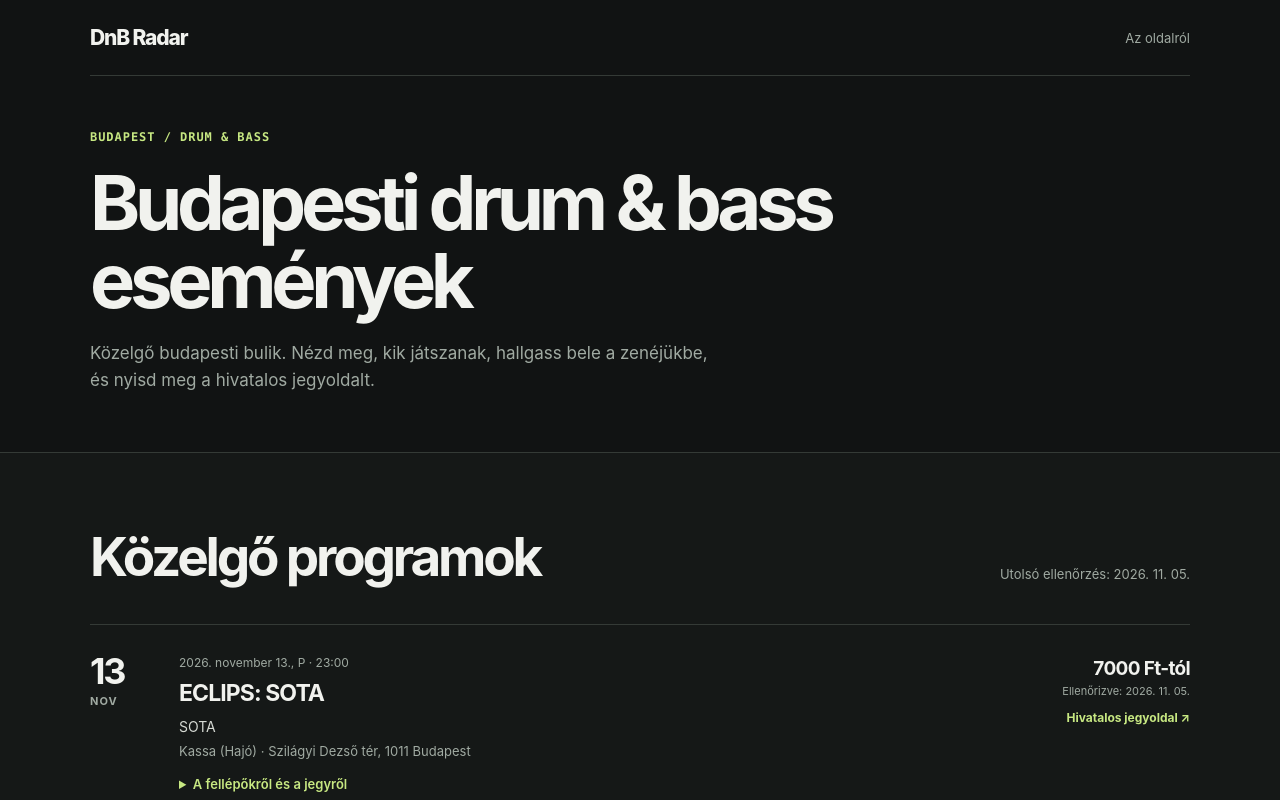
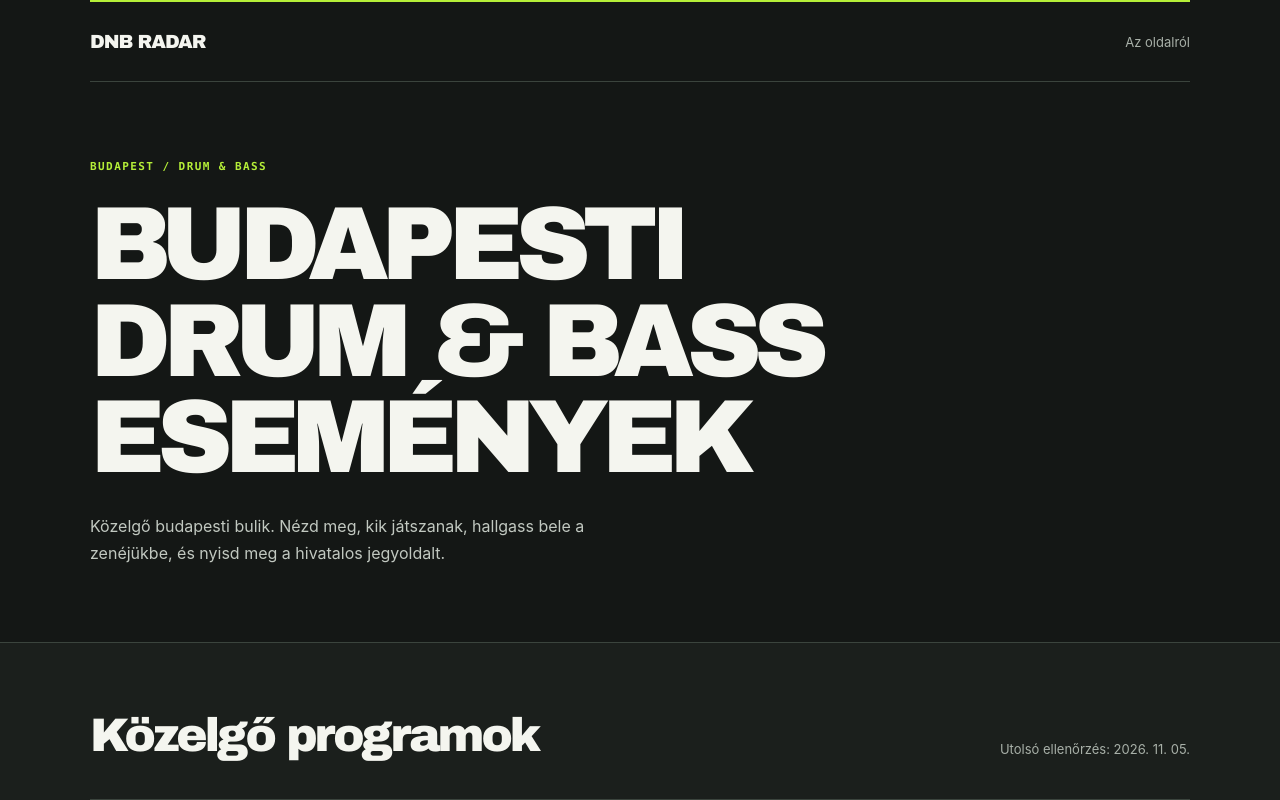
Before and after one commit to balazskovacs375-tech/dnb-radar-budapest, a plain HTML site: page index.html in a window 1280 px wide. Shown: the top 800 px of the page. Drawn offline with Linux system fonts and the light colour scheme.

Commit message:
Refresh DnB Radar typography and venom green palette

```diff
--- a/index.html
+++ b/index.html
@@ -3,7 +3,7 @@
 <head>
   <meta charset="utf-8">
   <meta name="viewport" content="width=device-width, initial-scale=1">
-  <meta name="theme-color" content="#0a0c0d">
+  <meta name="theme-color" content="#141715">
   <meta name="description" content="DnB Radar: budapesti drum & bass bulik, fellépői zenék, ellenőrzött jegyárak és hivatalos jegylinkek.">
   <title>DnB Radar — Budapest drum & bass események</title>
   <link rel="stylesheet" href="style.css">
@@ -21,7 +21,7 @@
       <section class="hero wrap" aria-labelledby="hero-title">
         <div class="hero-copy">
           <div class="eyebrow">BUDAPEST / DRUM & BASS</div>
-          <h1 id="hero-title">Budapesti drum & bass események</h1>
+          <h1 id="hero-title"><span>Budapesti</span> <span>drum &amp; bass</span> <span>események</span></h1>
           <p>Közelgő budapesti bulik. Nézd meg, kik játszanak, hallgass bele a zenéjükbe, és nyisd meg a hivatalos jegyoldalt.</p>
         </div>
       </section>
--- a/style.css
+++ b/style.css
@@ -1,4 +1,4 @@
-:root{color-scheme:dark;--bg:#111313;--panel:#151817;--line:#343a36;--text:#f1f2ee;--muted:#a0aaa2;--accent:#c7e882}
+:root{color-scheme:dark;--bg:#141715;--panel:#1b1f1c;--line:#3b443d;--text:#f4f5ef;--muted:#a8b0a8;--accent:#b5ef38}
 *{box-sizing:border-box}html{scroll-behavior:smooth}body{margin:0;background:var(--bg);color:var(--text);font-family:-apple-system,BlinkMacSystemFont,"Segoe UI",Arial,sans-serif;-webkit-font-smoothing:antialiased}button,a{font:inherit}a{color:inherit}button{cursor:pointer}.wrap{width:min(1100px,calc(100% - 64px));margin-inline:auto}.skip{position:absolute;top:-100px;left:16px;z-index:10;padding:10px;background:var(--accent);color:#111}.skip:focus{top:8px}:focus-visible{outline:2px solid var(--accent);outline-offset:3px}
 .topbar{display:flex;align-items:center;justify-content:space-between;height:76px;border-bottom:1px solid var(--line)}.brand{font-size:21px;font-weight:800;letter-spacing:-.055em;text-decoration:none}.toplink{color:var(--muted);font-size:13px;text-decoration:none}.toplink:hover,.footer a:hover{color:var(--text);text-decoration:underline}
 .hero{padding-top:54px;padding-bottom:58px}.hero-copy{max-width:920px}.eyebrow,.overline{color:var(--accent);font-family:ui-monospace,SFMono-Regular,Menlo,Consolas,monospace;font-size:12px;font-weight:600;letter-spacing:.08em;text-transform:uppercase}h1,h2,h3,p{margin-top:0}h1{max-width:950px;margin:19px 0 20px;font-size:clamp(50px,6.3vw,76px);line-height:1.03;letter-spacing:-.07em;font-weight:750}.hero-copy>p{max-width:630px;color:var(--muted);font-size:17px;line-height:1.6;margin-bottom:0}
@@ -24,3 +24,22 @@
 .spotify-choices{display:flex;flex-wrap:wrap;gap:7px;margin-bottom:9px}.spotify-choice{border:1px solid #4c554c;border-radius:4px;background:transparent;color:var(--text);padding:7px 10px;font-size:12px}
 .spotify-choice:hover,.spotify-choice[aria-pressed="true"]{border-color:var(--accent);color:var(--accent)}.spotify-player{max-width:650px}.spotify-iframe{display:block;width:100%;height:352px;border:0;border-radius:8px}
 @media(max-width:760px){.event-card{grid-template-columns:44px minmax(0,1fr);gap:12px;padding:23px 0}.event-actions{grid-column:2;align-items:flex-start;text-align:left;gap:8px;padding:0}.event-body h3{font-size:19px}.event-details{margin-top:13px}.spotify-iframe{height:352px}.price strong{font-size:18px}}
+
+@font-face{font-family:"Archivo Black";src:url("assets/ArchivoBlack-Regular.ttf") format("truetype");font-style:normal;font-weight:400;font-display:swap}
+.topbar{height:82px;border-top:2px solid var(--accent)}
+.brand{font-family:"Archivo Black",Arial,sans-serif;font-size:19px;font-weight:400;letter-spacing:-.055em;text-transform:uppercase}
+.hero{padding-top:78px;padding-bottom:76px}
+.hero-copy{max-width:1100px}
+.eyebrow,.overline{color:var(--accent);font-size:11px;letter-spacing:.13em}
+h1,h2{font-family:"Archivo Black",Arial,sans-serif;font-weight:400}
+h1{max-width:none;margin:24px 0 26px;font-size:clamp(38px,8.2vw,104px);line-height:.93;letter-spacing:-.075em;text-transform:uppercase}
+h1 span{display:block}
+.hero-copy>p{max-width:520px;color:#c1c8c0;font-size:16px;line-height:1.65}
+h2{font-size:clamp(31px,3.8vw,47px);line-height:1.06;letter-spacing:-.065em}
+.events-section{padding-top:68px;background:var(--panel)}
+.event-card{padding-top:30px;padding-bottom:30px}
+.event-date strong{font-family:"Archivo Black",Arial,sans-serif;font-weight:400;letter-spacing:-.07em}
+.event-body h3{font-weight:750;letter-spacing:-.045em}
+.event-details summary,.event-link,.price-source{color:var(--accent)}
+.spotify-choice{border-color:#536052}.spotify-choice:hover,.spotify-choice[aria-pressed="true"]{border-color:var(--accent)}
+@media(max-width:760px){.topbar{height:68px}.brand{font-size:17px}.hero{padding-top:54px;padding-bottom:63px}.eyebrow{font-size:10px}h1{font-size:clamp(37px,10.9vw,67px);margin:20px 0 24px;line-height:.94;letter-spacing:-.072em}.hero-copy>p{font-size:15px;line-height:1.6}.events-section{padding-top:58px}.event-card{padding-top:24px;padding-bottom:24px}}
```
Also changed, not shown: assets/ArchivoBlack-Regular.ttf (added), assets/OFL-ArchivoBlack.txt (added).
